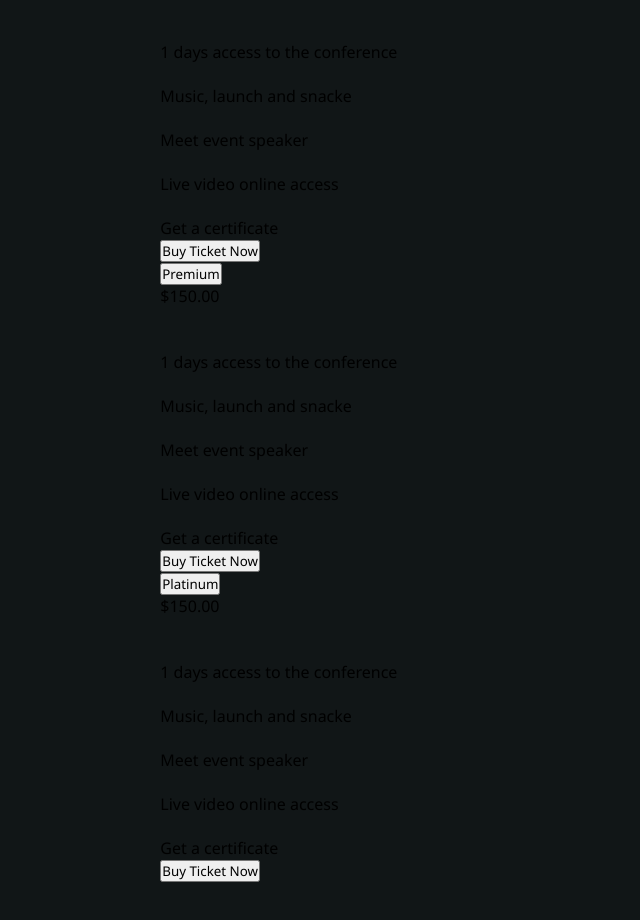
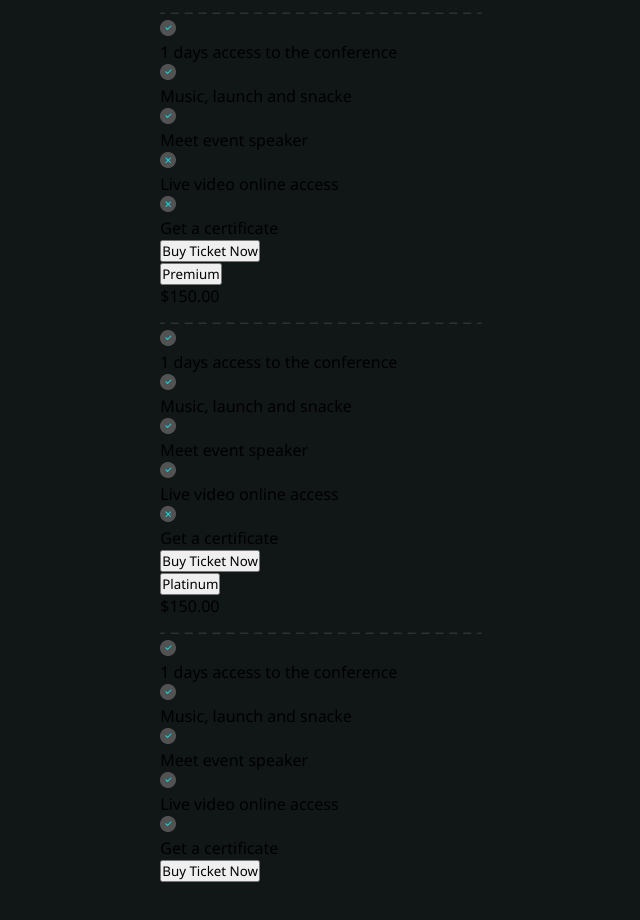
Before and after one commit to Rahmarulloh/ventu, a plain HTML site: page index.html in a window 1280 px wide. Shown: the part 1492-2412 px from the top of the page, without its empty margins (293-933 px from the left). Drawn offline with Linux system fonts and the light colour scheme; files whose address does not match are found by name.

Commit message:
Index.html dan imglar tahrirlandi

```diff
--- a/index.html
+++ b/index.html
@@ -148,26 +148,26 @@
               <button>Regular</button>
               <p>$150.00</p>
             </div>
-            <img src="./Line.png" alt="" />
+            <img src="./assets/images/Line.png" alt="" />
             <div class="box-frame">
               <div class="frame-line">
-                <img src="./Group 2.png" alt="" />
+                <img src="./assets/images/Group 2.png" alt="" />
                 <p>1 days access to the conference</p>
               </div>
               <div class="frame-line">
-                <img src="./Group 2.png" alt="" />
+                <img src="./assets/images/Group 2.png" alt="" />
                 <p>Music, launch and snacke</p>
               </div>
               <div class="frame-line">
-                <img src="./Group 2.png" alt="" />
+                <img src="./assets/images/Group 2.png" alt="" />
                 <p>Meet event speaker</p>
               </div>
               <div class="frame-line">
-                <img src="./Group 3.png" alt="" />
+                <img src="./assets/images/Group 3.png" alt="" />
                 <p>Live video online access</p>
               </div>
               <div class="frame-line">
-                <img src="./Group 3.png" alt="" />
+                <img src="./assets/images/Group 3.png" alt="" />
                 <p>Get a certificate</p>
               </div>
             </div>
@@ -178,26 +178,26 @@
               <button>Premium</button>
               <p>$150.00</p>
             </div>
-            <img src="./Line.png" alt="" />
+            <img src="./assets/images/Line.png" alt="" />
             <div class="box-frame">
               <div class="frame-line">
-                <img src="./Group 2.png" alt="" />
+                <img src="./assets/images/Group 2.png" alt="" />
                 <p>1 days access to the conference</p>
               </div>
               <div class="frame-line">
-                <img src="./Group 2.png" alt="" />
+                <img src="./assets/images/Group 2.png" alt="" />
                 <p>Music, launch and snacke</p>
               </div>
               <div class="frame-line">
-                <img src="./Group 2.png" alt="" />
+                <img src="./assets/images/Group 2.png" alt="" />
                 <p>Meet event speaker</p>
               </div>
               <div class="frame-line">
-                <img src="./Group 2.png" alt="" />
+                <img src="./assets/images/Group 2.png" alt="" />
                 <p>Live video online access</p>
               </div>
               <div class="frame-line">
-                <img src="./Group 3.png" alt="" />
+                <img src="./assets/images/Group 3.png" alt="" />
                 <p>Get a certificate</p>
               </div>
             </div>
@@ -208,26 +208,26 @@
               <button>Platinum</button>
               <p>$150.00</p>
             </div>
-            <img src="./Line.png" alt="" />
+            <img src="./assets/images/Line.png" alt="" />
             <div class="box-frame">
               <div class="frame-line">
-                <img src="./Group 2.png" alt="" />
+                <img src="./assets/images/Group 2.png" alt="" />
                 <p>1 days access to the conference</p>
               </div>
               <div class="frame-line">
-                <img src="./Group 2.png" alt="" />
+                <img src="./assets/images/Group 2.png" alt="" />
                 <p>Music, launch and snacke</p>
               </div>
               <div class="frame-line">
-                <img src="./Group 2.png" alt="" />
+                <img src="./assets/images/Group 2.png" alt="" />
                 <p>Meet event speaker</p>
               </div>
               <div class="frame-line">
-                <img src="./Group 2.png" alt="" />
+                <img src="./assets/images/Group 2.png" alt="" />
                 <p>Live video online access</p>
               </div>
               <div class="frame-line">
-                <img src="./Group 2.png" alt="" />
+                <img src="./assets/images/Group 2.png" alt="" />
                 <p>Get a certificate</p>
               </div>
             </div>
```
